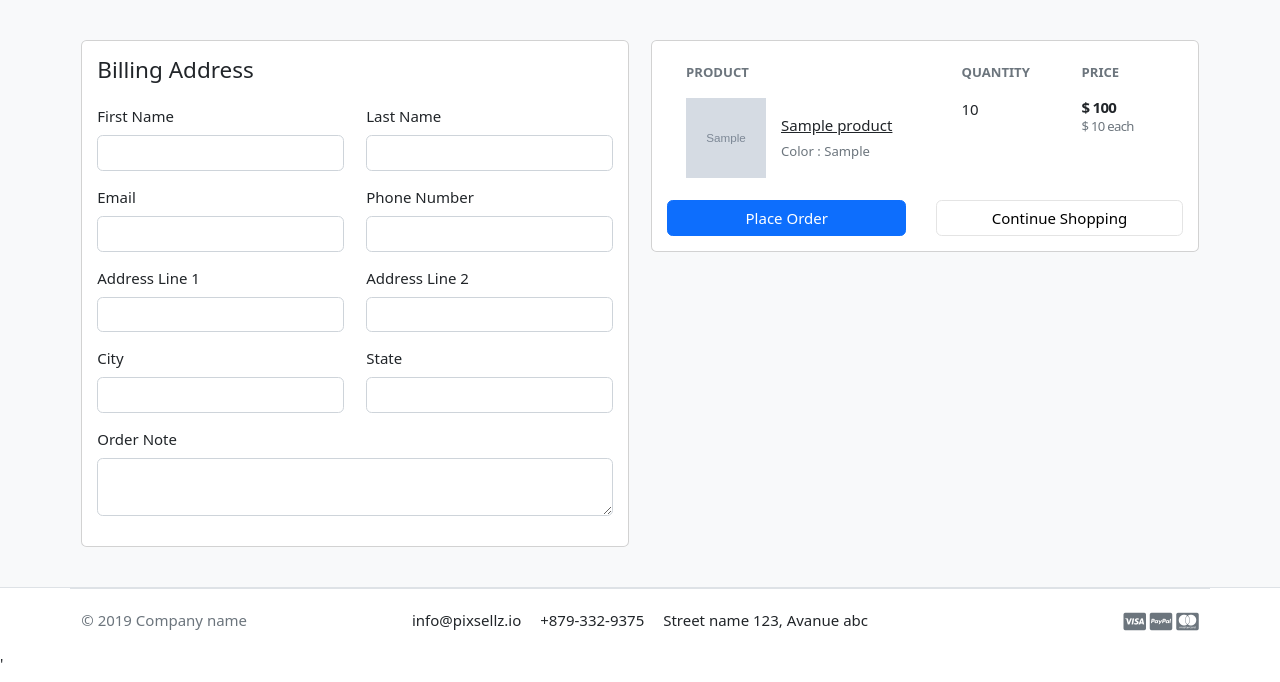
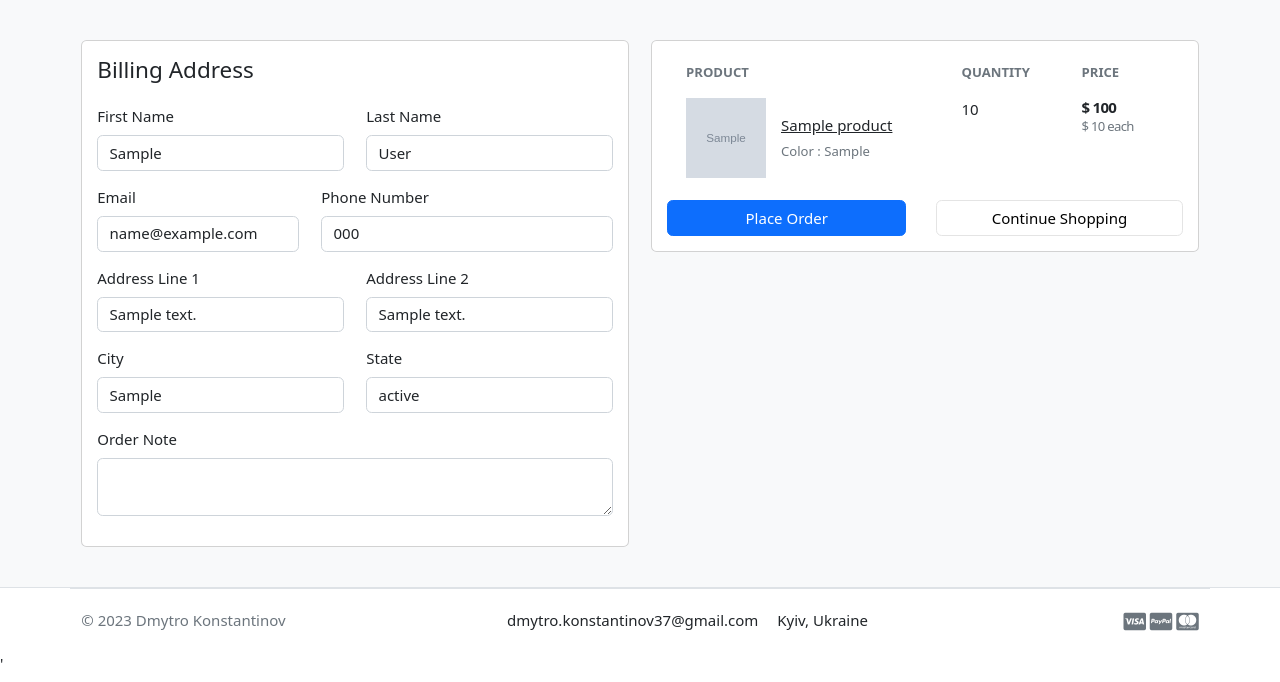
Before and after one commit to dmytropolyt/ecommerce_web_store, a Django app: page /cart/checkout/ in a window 1280 px wide. Shown: the part 118-800 px from the top of the page. Run offline with Django 4.2, Linux system fonts and the light colour scheme; a user stored in the database is signed in; tables that the repository leaves empty hold one stand-in row (values such as "Sample post"); grey boxes marked "Sample" are stand-in pictures; parts of the project's set-up code (start-up, migrations or seed data) failed here and were passed over; some libraries are stand-ins or nearby versions; some web fonts are replaced.

Commit message:
intel-tel-input

```diff
--- a/app/accounts/models.py
+++ b/app/accounts/models.py
@@ -45,7 +45,7 @@
     last_name = models.CharField(max_length=50)
     username = models.CharField(max_length=50, unique=True)
     email = models.EmailField(max_length=100, unique=True)
-    phone_number = models.CharField(max_length=50)
+    phone_number = models.CharField(max_length=50, unique=True)
 
     date_joined = models.DateTimeField(auto_now_add=True)
     last_login = models.DateTimeField(auto_now_add=True)
--- a/app/app/static/css/custom.css
+++ b/app/app/static/css/custom.css
@@ -70,3 +70,7 @@
 #wish {
     width: 130.5px;
 }
+
+#id_phone_number {
+    width: 456.5px;
+}
--- a/app/app/static/js/script.js
+++ b/app/app/static/js/script.js
@@ -122,8 +122,8 @@
         data:{
             csrfmiddlewaretoken: $('input[name=csrfmiddlewaretoken]').val(),
             product_id: product_id,
-            size: size,
             color: color,
+            size: size
         },
         dataType: 'json',
         success: function(res){
@@ -132,3 +132,8 @@
         }
     })
 });
+
+function addDialCode(form){
+    $('#id_phone_number').val($('.iti__selected-dial-code').text() + $('#id_phone_number').val());
+    return true;
+};
--- a/app/carts/views.py
+++ b/app/carts/views.py
@@ -7,6 +7,7 @@
 
 from store.models import Product, Variation
 from .models import Cart, CartItem
+from orders.forms import OrderForm
 
 from functools import reduce
 
@@ -65,7 +66,7 @@
                     product_variation.append(variation)
                 except:
                     pass
-
+            print(product_variation)
             if CartItem.objects.filter(product=product, user=current_user).exists():
                 cart_item = CartItem.objects.filter(product=product, user=current_user)
 
@@ -84,6 +85,7 @@
 
                 else:
                     item = CartItem.objects.create(product=product, quantity=1, user=current_user)
+                    print('no')
                     if len(product_variation) > 0:
                         item.variations.clear()
                         item.variations.add(*product_variation)
@@ -103,7 +105,7 @@
             cart_items_quantity = [
                 i[0] for i in CartItem.objects.filter(user=request.user, is_active=True).values_list('quantity')
             ]
-            cart_items_count = reduce(lambda a, b: a[0] + b[0], cart_items_quantity)
+            cart_items_count = reduce(lambda a, b: a + b, cart_items_quantity)
             return JsonResponse({'cart_items_count': cart_items_count})
 
         else:
@@ -206,6 +208,25 @@
 class CheckoutView(TemplateView):
     template_name = 'store/checkout.html'
 
+    def get_context_data(self, **kwargs):
+        context = super().get_context_data(**kwargs)
+        if self.request.user.is_authenticated:
+            initial_dict = {
+                'first_name': self.request.user.first_name,
+                'last_name': self.request.user.last_name,
+                'phone': self.request.user.phone_number,
+                'email': self.request.user.email,
+                'address_line_1': self.request.user.profile.address_line_1,
+                'address_line_2': self.request.user.profile.address_line_2,
+                'state': self.request.user.profile.state,
+                'city': self.request.user.profile.city,
+            }
+            context['form'] = OrderForm(initial=initial_dict)
+        else:
+            context['form'] = OrderForm
+
+        return context
+
     def get(self, request, total=0, quantity=0, *args, **kwargs):
         try:
             tax, grand_total = 0, 0
@@ -230,4 +251,4 @@
             'grand_total': grand_total,
             'tax': tax,
         }
-        return render(request, self.template_name, context)
+        return render(request, self.template_name, self.get_context_data(**context))
--- a/app/orders/forms.py
+++ b/app/orders/forms.py
@@ -11,3 +11,12 @@
             'address_line_1', 'address_line_2',
             'state', 'city', 'order_note'
         ]
+
+    def __init__(self, *args, **kwargs):
+        super().__init__(*args, **kwargs)
+        for field in self.fields:
+            self.fields[field].widget.attrs['class'] = 'form-control'
+            if field != 'address_line_2':
+                self.fields[field].widget.attrs['required'] = 'required'
+
+        self.fields['phone'].widget.attrs['id'] = 'id_phone_number'
--- a/app/orders/models.py
+++ b/app/orders/models.py
@@ -7,7 +7,7 @@
 
 
 class Payment(models.Model):
-    user = models.ForeignKey(User, on_delete=models.CASCADE)
+    user = models.ForeignKey(User, on_delete=models.CASCADE, null=True)
     payment_id = models.CharField(max_length=100)
     method = models.CharField(max_length=100)
     amount_paid = models.CharField(max_length=100)
@@ -60,7 +60,7 @@
 class OrderProduct(models.Model):
     order = models.ForeignKey(Order, related_name='order_product', on_delete=models.CASCADE)
     payment = models.ForeignKey(Payment, on_delete=models.SET_NULL, blank=True, null=True)
-    user = models.ForeignKey(User, on_delete=models.CASCADE)
+    user = models.ForeignKey(User, on_delete=models.CASCADE, null=True)
     product = models.ForeignKey(Product, related_name='order_product', on_delete=models.CASCADE)
     variations = models.ManyToManyField(Variation, blank=True)
     quantity = models.IntegerField()
--- a/app/orders/tasks.py
+++ b/app/orders/tasks.py
@@ -11,10 +11,9 @@
     """
     mail_subject = 'Thank you for your order!'
     message = render_to_string('orders/order_received_email.html', {
-        'user': data['user'],
         'order': data['order'],
     })
-    to_email = data['user'].email
+    to_email = data['order'].email
 
     send_mail(
         mail_subject, message, from_email=settings.DEFAULT_FROM_EMAIL,
--- a/app/templates/accounts/edit_profile.html
+++ b/app/templates/accounts/edit_profile.html
@@ -19,7 +19,7 @@
 			<div class="row">
 
 				<div class="col-md-12">
-					<form action="{% url 'edit-profile' %}" method="POST" enctype="multipart/form-data">
+					<form action="{% url 'edit-profile' %}" onsubmit="return addDialCode(this)" method="POST" enctype="multipart/form-data">
                         {% csrf_token %}
                         <div class="row mb-3">
                             <div class="form-group col-md-6">
@@ -33,7 +33,7 @@
                         </div>
                         <div class="row mb-3">
                             <div class="form-group col-md-6">
-                                <label class="form-label">Phone Number</label>
+                                <label class="form-label">Phone Number</label><br>
                                 {{ user_form.phone_number }}
                             </div>
                             <div class="form-group col-md-6">
--- a/app/templates/base.html
+++ b/app/templates/base.html
@@ -14,7 +14,7 @@
 <!-- jQuery -->
 <script src="{% static 'js/jquery-3.6.4.min.js' %}" type="text/javascript"></script>
 
-<!-- Bootstrap4 files-->
+<!-- Bootstrap5 files-->
 <link href="https://cdn.jsdelivr.net/npm/bootstrap@5.2.3/dist/css/bootstrap.min.css" rel="stylesheet" integrity="sha384-rbsA2VBKQhggwzxH7pPCaAqO46MgnOM80zW1RWuH61DGLwZJEdK2Kadq2F9CUG65" crossorigin="anonymous">
 <script src="https://cdn.jsdelivr.net/npm/bootstrap@5.2.3/dist/js/bootstrap.bundle.min.js" integrity="sha384-kenU1KFdBIe4zVF0s0G1M5b4hcpxyD9F7jL+jjXkk+Q2h455rYXK/7HAuoJl+0I4" crossorigin="anonymous"></script>
 <!--<script src="static 'js/bootstrap.bundle.min.js' " type="text/javascript"></script>-->
@@ -33,6 +33,11 @@
 <link href="{% static 'css/custom.css' %}" rel="stylesheet" type="text/css"/>
 <link rel="stylesheet" href="https://cdnjs.cloudflare.com/ajax/libs/font-awesome/4.7.0/css/font-awesome.min.css">
 
+<!-- International Telephone Input -->
+<link
+   rel="stylesheet"
+   href="https://cdnjs.cloudflare.com/ajax/libs/intl-tel-input/17.0.8/css/intlTelInput.css"
+ />
 
 
 <script type="text/javascript">
--- a/app/templates/includes/footer.html
+++ b/app/templates/includes/footer.html
@@ -3,13 +3,13 @@
 <footer class="section-footer border-top">
 	<div class="container">
 		<section class="footer-bottom border-top row">
-			<div class="col-md-2">
-				<p class="text-muted"> &copy 2019 Company name </p>
+			<div class="col-md-3">
+				<p class="text-muted"> &copy 2023 Dmytro Konstantinov </p>
 			</div>
-			<div class="col-md-8 text-md-center">
-				<span  class="px-2">info@pixsellz.io</span>
-				<span  class="px-2">+879-332-9375</span>
-				<span  class="px-2">Street name 123, Avanue abc</span>
+			<div class="col-md-7 text-md-center">
+				<span  class="px-2">dmytro.konstantinov37@gmail.com</span>
+<!--				<span  class="px-2"></span>-->
+				<span  class="px-2">Kyiv, Ukraine</span>
 			</div>
 			<div class="col-md-2 text-md-end text-muted">
 				<i class="fab fa-lg fa-cc-visa"></i>
@@ -32,3 +32,14 @@
 		})
 	})
 </script>
+<script src="https://cdnjs.cloudflare.com/ajax/libs/intl-tel-input/17.0.8/js/intlTelInput.min.js"></script>
+<script>
+	const phoneInputField = document.querySelector("#id_phone_number");
+	const phoneInput = window.intlTelInput(phoneInputField, {
+	 initialCountry: "ua",
+	 preferredCountries: ["ua", "us", "gb"],
+	 separateDialCode: true,
+	 utilsScript:
+	   "https://cdnjs.cloudflare.com/ajax/libs/intl-tel-input/17.0.8/js/utils.js",
+	});
+</script>
--- a/app/templates/orders/order_received_email.html
+++ b/app/templates/orders/order_received_email.html
@@ -1,6 +1,6 @@
 {% autoescape off %}
 
-Hi {{ user.first_name }},
+Hi {{ order.first_name }},
 
 YOUR ORDER HAS BEEN RECIEVED
 
--- a/app/templates/store/checkout.html
+++ b/app/templates/store/checkout.html
@@ -1,7 +1,11 @@
 {% extends 'base.html' %}
 {% load static %}
 {% block content %}
-
+<style>
+    #id_phone_number {
+        width: 291.5px;
+    }
+</style>
 <section class="section-content padding-y bg">
 <div class="container">
 
@@ -11,51 +15,57 @@
 <div class="card">
     <div class="card-body">
         <h4 class="card-title mb-4">Billing Address</h4>
-        <form action="{% url 'orders:place-order' %}" method="POST">
+        <form action="{% url 'orders:place-order' %}" onsubmit="return addDialCode(this)" id="formBill" method="POST">
             {% csrf_token %}
 
             <div class="row mb-3">
                 <div class="col form-group">
                     <label for="" class="form-label">First Name</label>
-                    <input type="text" name="first_name" class="form-control" required>
+                    {{ form.first_name }}
                 </div>
                 <div class="col form-group">
                     <label for="" class="form-label">Last Name</label>
-                    <input type="text" name="last_name" class="form-control" required>
+<!--                    <input type="text" name="last_name" class="form-control" required>-->
+                    {{ form.last_name }}
                 </div>
             </div>
             <div class="row mb-3">
                 <div class="col form-group">
                     <label for="" class="form-label">Email</label>
-                    <input type="text" name="email" class="form-control" required>
+                    {{ form.email }}
+<!--                    <input type="text" name="email" class="form-control" required>-->
                 </div>
                 <div class="col form-group">
                     <label for="" class="form-label">Phone Number</label>
-                    <input type="text" name="phone" class="form-control" required>
+                    {{ form.phone }}
                 </div>
             </div>
             <div class="row mb-3">
                 <div class="col form-group">
                     <label for="" class="form-label">Address Line 1</label>
-                    <input type="text" name="address_line_1" class="form-control" required>
+                    {{ form.address_line_1 }}
+<!--                    <input type="text" name="address_line_1" class="form-control" required>-->
                 </div>
                 <div class="col form-group">
                     <label for="" class="form-label">Address Line 2</label>
-                    <input type="text" name="address_line_2" class="form-control">
+                    {{ form.address_line_2 }}
+<!--                    <input type="text" name="address_line_2" class="form-control">-->
                 </div>
             </div>
             <div class="row mb-3">
                 <div class="col form-group">
                     <label for="" class="form-label">City</label>
-                    <input type="text" name="city" class="form-control" required>
+                    {{ form.city }}
+<!--                    <input type="text" name="city" class="form-control" required>-->
                 </div>
                 <div class="col form-group">
                     <label for="" class="form-label">State</label>
-                    <input type="text" name="state" class="form-control" required>
+                    {{ form.state }}
+<!--                    <input type="text" name="state" class="form-control" required>-->
                 </div>
             </div>
             <div class="mb-3">
-                <label for="orderNote" class="form-label">Order Note</label>
+                <label for="" class="form-label">Order Note</label>
                 <textarea name="order_note" rows="2" class="form-control" id="orderNote"></textarea>
             </div>
 
@@ -111,7 +121,7 @@
             </table>
             <div class="row">
                 <div class="d-grid gap-2 col-6">
-                    <button type="submit" name="submit" class="btn btn-primary btn-block me-2">Place Order</button>
+                    <button id="formSubmit" name="submit" class="btn btn-primary btn-block me-2">Place Order</button>
                 </div>
                 <div class="d-grid gap-2 col-6">
                     <a href="{% url 'store:store' %}" class="btn btn-light btn-block">Continue Shopping</a>
```
Also changed, not shown: app/orders/views.py (+56 -41 lines), app/templates/accounts/register.html (+7 -1 lines), app/templates/orders/payments.html (+36 -18 lines), app/carts/migrations/0006_alter_cartitem_cart.py (added), app/orders/migrations/0006_alter_payment_user.py (added), app/orders/migrations/0007_alter_orderproduct_user.py (added).
